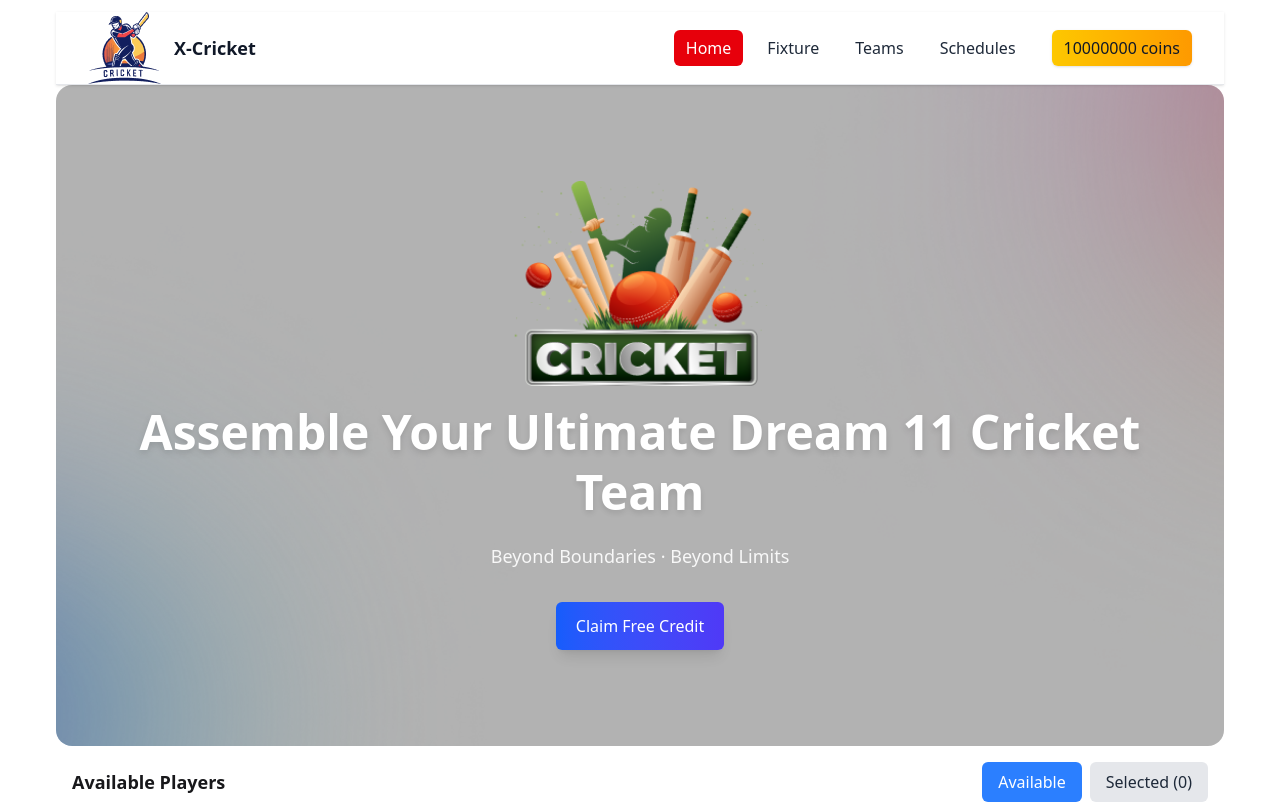
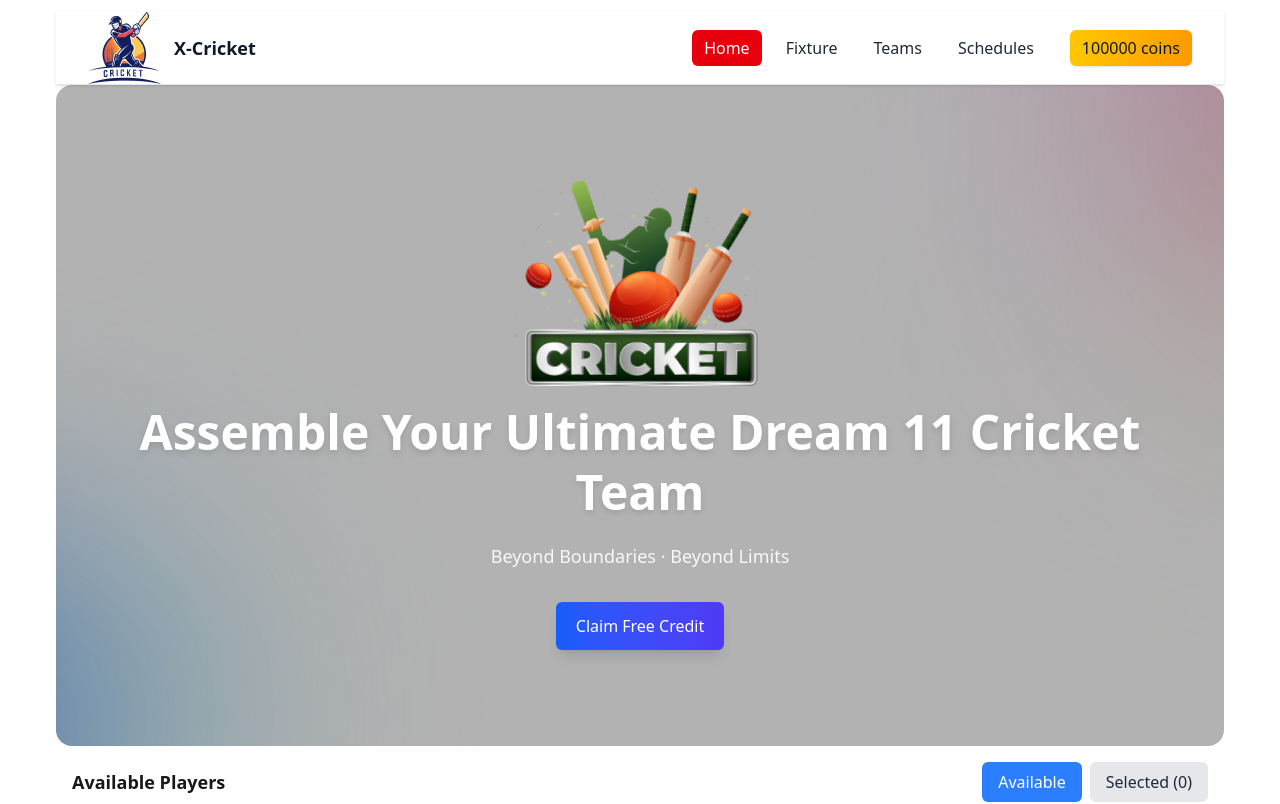
Before and after one commit to kokey1234/Fantasy-Cricket-Team-Builder, a React (Vite) app: page / in a window 1280 px wide. Shown: the top 804 px of the page. Built offline with nearby package versions, Linux system fonts and the light colour scheme.

Commit message:
tostify bugs fix

```diff
--- a/src/component/Card.jsx
+++ b/src/component/Card.jsx
@@ -41,7 +41,7 @@ const Card = ({ player, onSelectPlayer, isSelected }) => {
       </div>
 
       <button
-        onClick={handleSelect} // Use the new handler
+        onClick={handleSelect}
         disabled={isSelected}
         className={`w-full py-2.5 px-4 rounded-lg text-white font-semibold transition-transform duration-200 ${
           isSelected
--- a/src/component/Players.jsx
+++ b/src/component/Players.jsx
@@ -33,12 +33,12 @@ export const Players = ({ coin, setCoin }) => {
     }
     setCoin((prevCoin) => prevCoin - player.price);
     setSelectedPlayers((prevPlayers) => [...prevPlayers, player]);
-    toast.success(`${player.name} has been added to your team!`);
+    // toast.success(`${player.name} has been added to your team!`);
   };
 
   const handleRemovePlayer = (playerToRemove) => {
     // 3. (Bonus) Add a toast for removing a player as well
-    toast.error(`${playerToRemove.name} was removed from your team.`);
+    // toast.error(`${playerToRemove.name} was removed from your team.`);
     setCoin((prevCoin) => prevCoin + playerToRemove.price);
     setSelectedPlayers((prevPlayers) =>
       prevPlayers.filter((p) => p.name !== playerToRemove.name)
--- a/src/pages/Landing.jsx
+++ b/src/pages/Landing.jsx
@@ -9,7 +9,7 @@ export const Landing = () => {
   const [coin, setCoin] = useState(() => {
     const saved = localStorage.getItem("coin");
     // Start with a larger amount to be able to afford players
-    return saved ? parseInt(saved, 10) : 10000000;
+    return saved ? parseInt(saved, 10) : 100000;
   });
 
   useEffect(() => {
```
